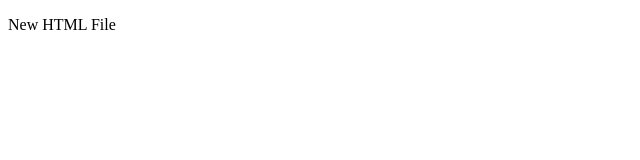
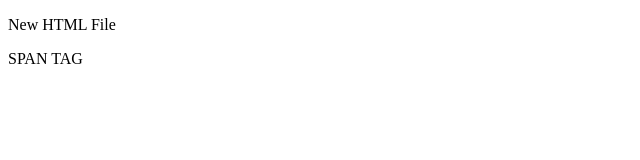
Before and after one commit to paun03/itb-jsx, a plain HTML site: page 03_git/new.html in a window 1280 px wide. Shown: the full height of the page, 0-640 px from the left. Drawn offline with Linux system fonts and the light colour scheme.

Commit message:
Added new.html

```diff
--- a/03_git/new.html
+++ b/03_git/new.html
@@ -7,5 +7,6 @@
 </head>
 <body>
     <p>New HTML File</p>
+    <span>SPAN TAG</span>
 </body>
 </html>
```
